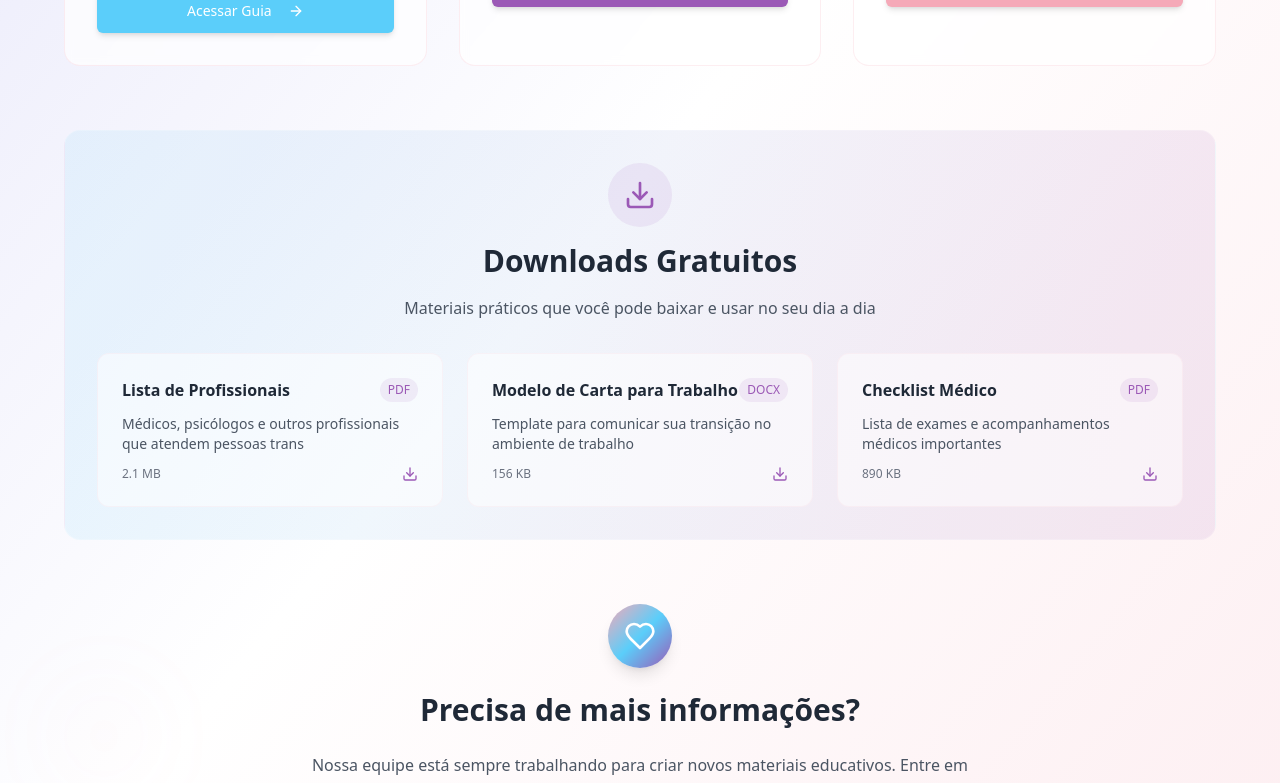
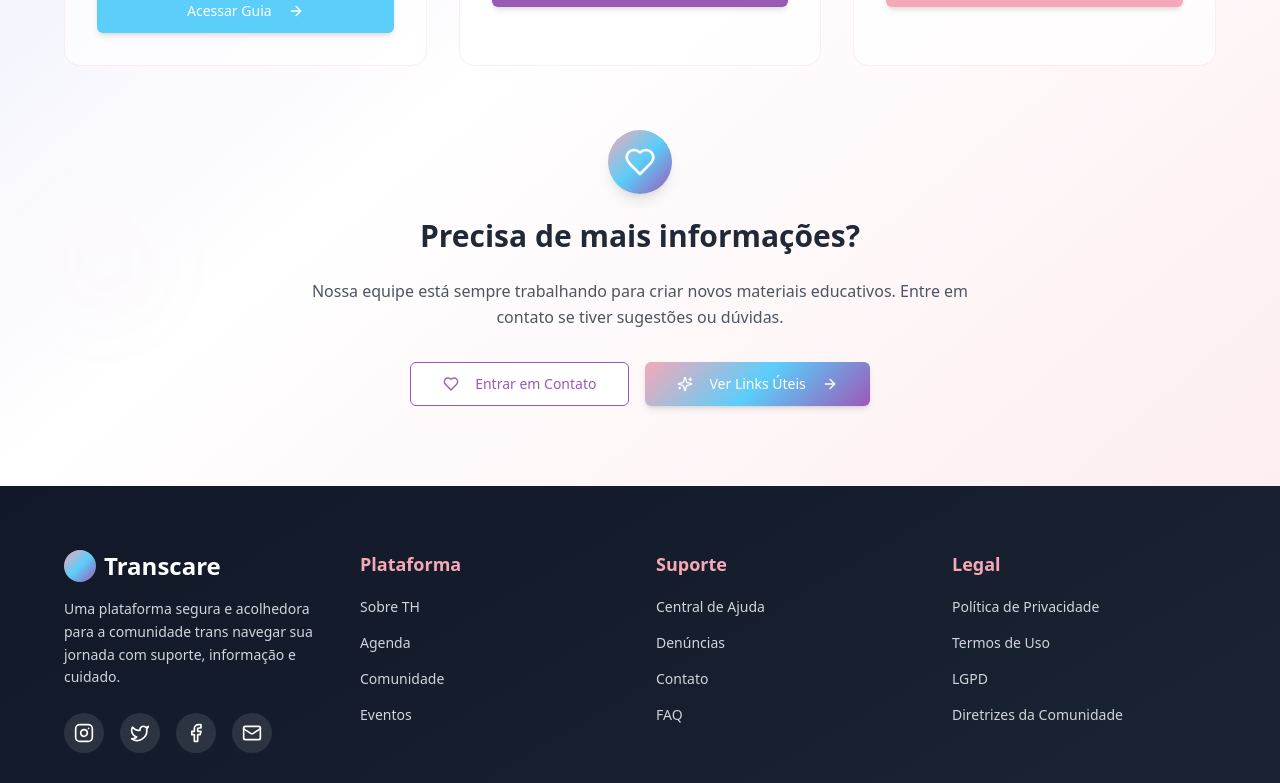
Before and after one commit to BrunoXHP/trans-compass-journey, a React (Vite) app: page /recursos in a window 1280 px wide. Shown: the part 680-1463 px from the top of the page. Built offline with nearby package versions, Linux system fonts and the light colour scheme.

Commit message:
Remove downloadable resources section
Removes the "Downloads Gratuitos" section from the Resources page.

```diff
--- a/src/components/ResourcesSection.tsx
+++ b/src/components/ResourcesSection.tsx
@@ -1,6 +1,6 @@
 
 import { Button } from '@/components/ui/button';
-import { BookOpen, FileText, Video, Download, Heart, ArrowRight, Sparkles, GraduationCap } from 'lucide-react';
+import { BookOpen, FileText, Video, Heart, ArrowRight, Sparkles, GraduationCap } from 'lucide-react';
 
 const ResourcesSection = () => {
   const educationalResources = [
@@ -33,27 +33,6 @@ const ResourcesSection = () => {
       color: "bg-trans-pink hover:bg-trans-pink/80",
       iconColor: "text-white",
       delay: "delay-400"
-    }
-  ];
-
-  const downloadableResources = [
-    {
-      title: "Lista de Profissionais",
-      description: "Médicos, psicólogos e outros profissionais que atendem pessoas trans",
-      type: "PDF",
-      size: "2.1 MB"
-    },
-    {
-      title: "Modelo de Carta para Trabalho",
-      description: "Template para comunicar sua transição no ambiente de trabalho",
-      type: "DOCX",
-      size: "156 KB"
-    },
-    {
-      title: "Checklist Médico",
-      description: "Lista de exames e acompanhamentos médicos importantes",
-      type: "PDF",
-      size: "890 KB"
     }
   ];
 
@@ -112,46 +91,8 @@ const ResourcesSection = () => {
             ))}
           </div>
 
-          {/* Downloadable Resources Section */}
-          <div className="bg-gradient-to-r from-trans-blue/10 to-trans-purple/10 rounded-2xl p-8 mb-16 border border-white/20 hover:shadow-lg transition-all duration-300 animate-fade-in delay-500">
-            <div className="text-center mb-8">
-              <div className="w-16 h-16 bg-trans-purple/10 rounded-full flex items-center justify-center mx-auto mb-4 hover:scale-110 transition-transform duration-300">
-                <Download className="w-8 h-8 text-trans-purple" />
-              </div>
-              <h2 className="text-3xl font-bold mb-4 text-gray-800">
-                Downloads Gratuitos
-              </h2>
-              <p className="text-gray-600 mb-6 max-w-2xl mx-auto leading-relaxed">
-                Materiais práticos que você pode baixar e usar no seu dia a dia
-              </p>
-            </div>
-
-            <div className="grid md:grid-cols-3 gap-6">
-              {downloadableResources.map((item, index) => (
-                <div
-                  key={index}
-                  className="bg-white/50 rounded-xl p-6 border border-trans-pink/10 hover:bg-white/70 transition-all duration-300 hover:scale-105 cursor-pointer group"
-                >
-                  <div className="flex items-start justify-between mb-3">
-                    <h4 className="font-semibold text-gray-800 group-hover:text-trans-purple transition-colors">
-                      {item.title}
-                    </h4>
-                    <span className="text-xs bg-trans-purple/10 text-trans-purple px-2 py-1 rounded-full">
-                      {item.type}
-                    </span>
-                  </div>
-                  <p className="text-sm text-gray-600 mb-3">{item.description}</p>
-                  <div className="flex items-center justify-between">
-                    <span className="text-xs text-gray-500">{item.size}</span>
-                    <Download className="w-4 h-4 text-trans-purple group-hover:scale-110 transition-transform" />
-                  </div>
-                </div>
-              ))}
-            </div>
-          </div>
-
           {/* Community Section */}
-          <div className="text-center animate-fade-in delay-600">
+          <div className="text-center animate-fade-in delay-500">
             <div className="w-16 h-16 bg-gradient-trans rounded-full flex items-center justify-center mx-auto mb-6 hover:scale-110 transition-transform duration-300 shadow-lg">
               <Heart className="w-8 h-8 text-white" />
             </div>
```
